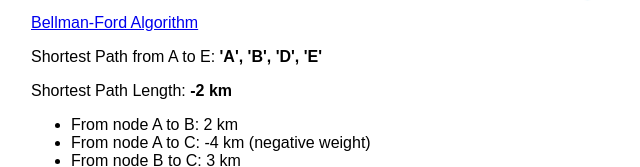
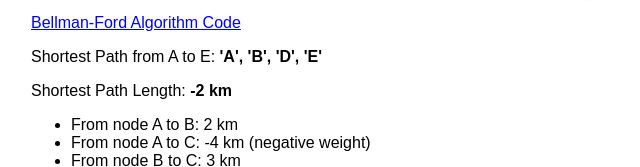
Before and after one commit to Debbatisudheer/bellman-ford, a plain HTML site: page index.html in a window 1280 px wide. Shown: the part 566-733 px from the top of the page, 209-849 px from the left. Drawn offline with Linux system fonts and the light colour scheme.

Commit message:
Update index.html

```diff
--- a/index.html
+++ b/index.html
@@ -13,7 +13,7 @@
 
 
   <img src="bellam ford.png" alt="Description of your image">
-   <a href="https://github.com/Debbatisudheer/bellman-ford/blob/master/main.py">Bellman-Ford Algorithm</a>
+   <a href="https://github.com/Debbatisudheer/bellman-ford/blob/master/main.py">Bellman-Ford Algorithm Code</a>
    <p>Shortest Path from A to E: <strong>'A', 'B', 'D', 'E'</strong></p>
     <p>Shortest Path Length: <strong>-2 km</strong></p>
   <ul>
```
